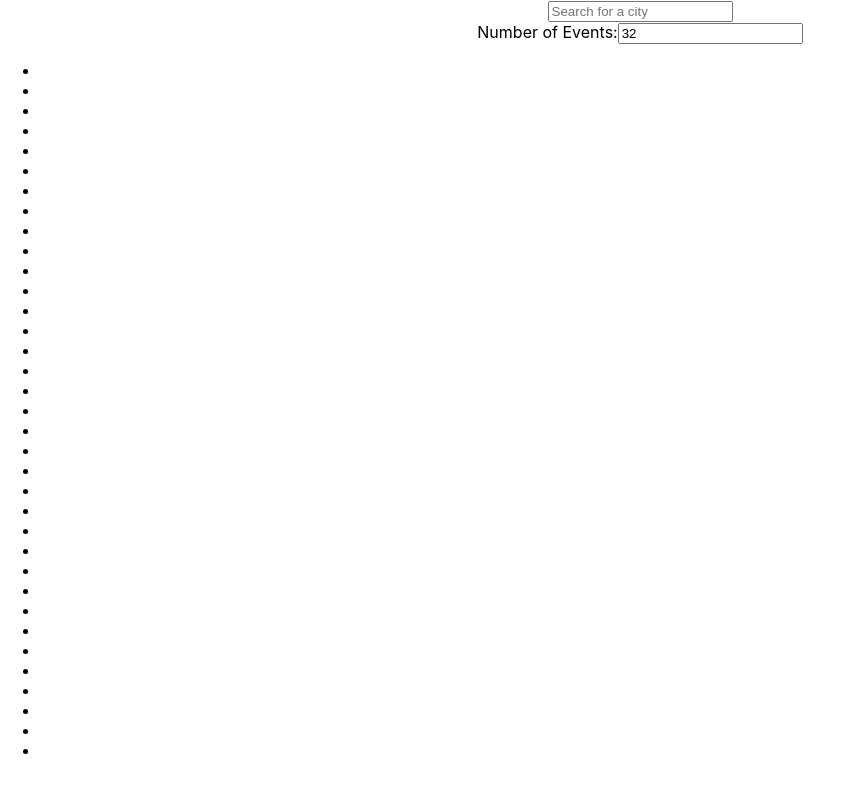
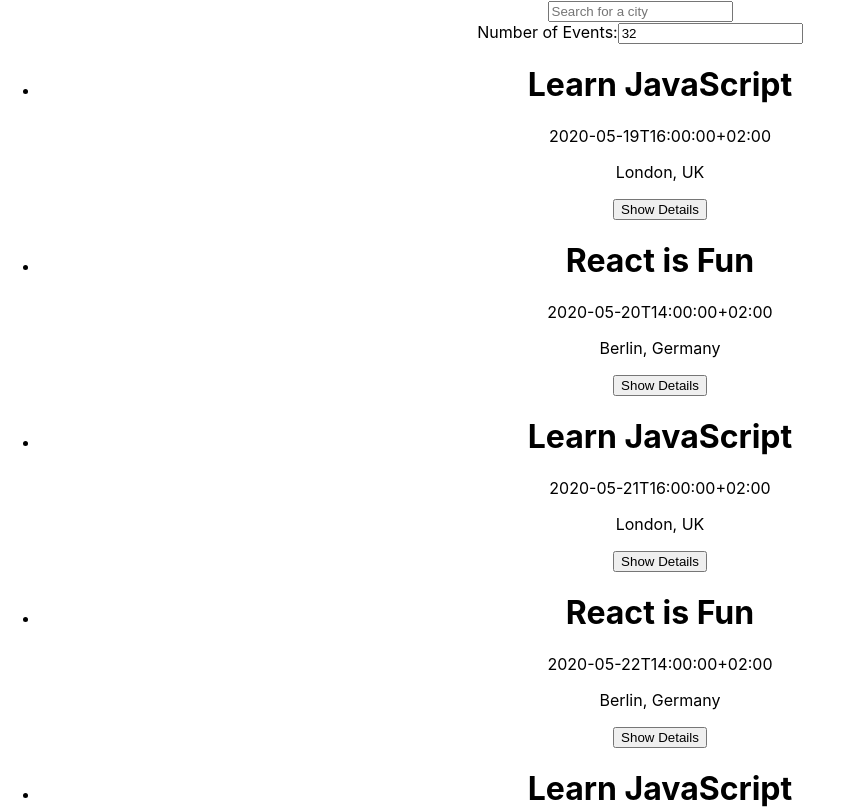
Before and after one commit to chrisdvadashanta/Meet-Event--App, a React (Create React App) app: page / in a window 1280 px wide. Shown: the top 809 px of the page, without its empty margins (0-843 px from the left). Built offline with nearby package versions, Linux system fonts and the light colour scheme.

Commit message:
adding a div to display the event

```diff
--- a/src/components/Event.js
+++ b/src/components/Event.js
@@ -1,8 +1,27 @@
 import React from "react";
+import { useState } from "react";
 
-const Event = () => {
+const Event = ( {event} ) => {
+    const [showDetails, setShowDetails] = useState (false);
+    const toggleDetails = () => {
+        setShowDetails(!showDetails);
+    }
+
     return (
-    <li id="listitem" ></li>
+        <li >
+            <div className="event-box">
+                <h1 className="event-title">{event.summary} </h1>
+                <p>{event.start.dateTime}</p>
+                <p className="event-location"> {event.location} </p>
+                {showDetails && <div className="event-desciption">
+                    <h2> About this Event</h2>
+                    <p className="event-desciption-text">{event.description} </p>
+                </div>}
+                <button className="event-details-button" onClick={toggleDetails}>
+                {showDetails ? "Hide Details" : "Show Details"}
+                </button>
+            </div>
+        </li>
     );
 };
 
```
